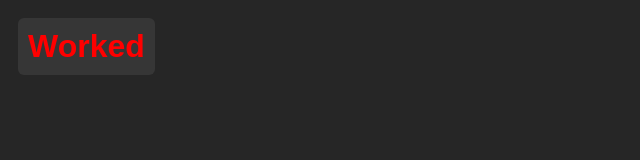
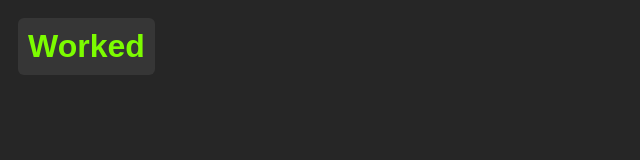
Before and after one commit to salvadoregunacci/git_test, a plain HTML site: page index.html in a window 1280 px wide. Shown: the whole page, without its empty margins (0-640 px from the left). Drawn offline with Linux system fonts and the light colour scheme.

Commit message:
change title color

```diff
--- a/index.html
+++ b/index.html
@@ -22,7 +22,7 @@
         }
 
         h1 {
-            color: red;
+            color: lawngreen;
             margin: 0;
         }
     </style>
```
